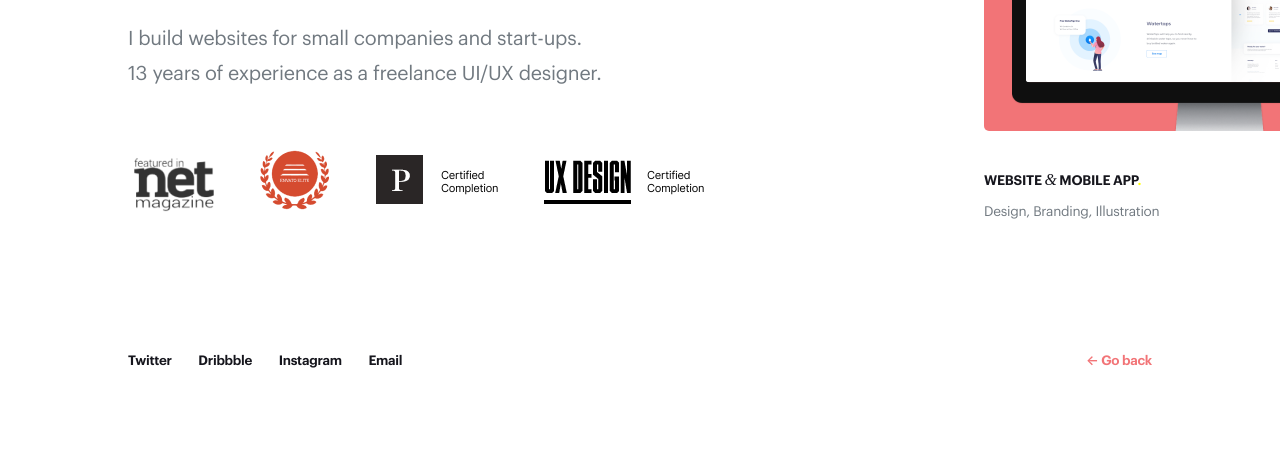
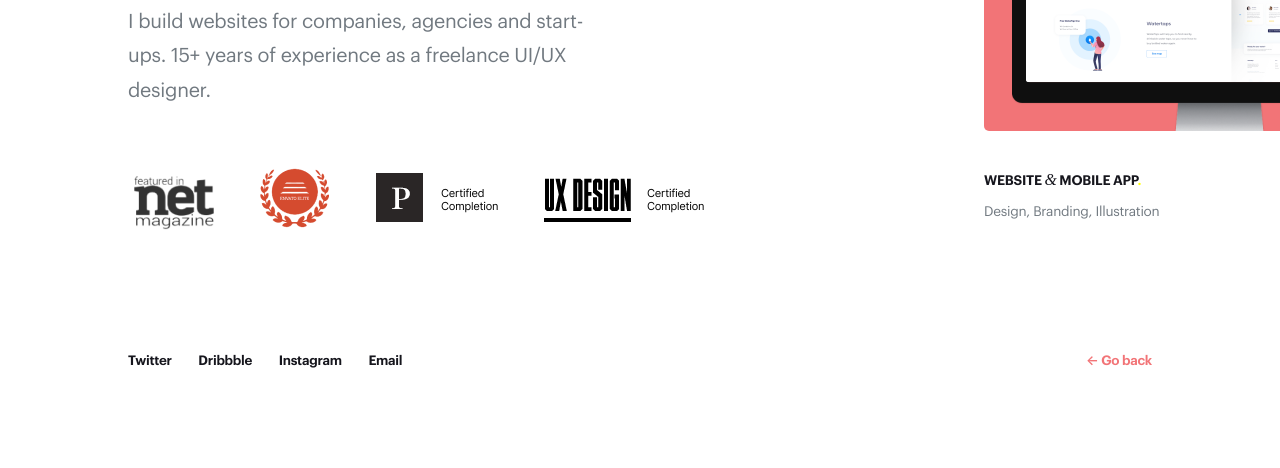
Before and after one commit to darinka-design/darinka-design.github.io, a plain HTML site: page index.html in a window 1280 px wide. Shown: the part 364-832 px from the top of the page. Drawn offline with Linux system fonts and the light colour scheme.

Commit message:
Update index.html - intro text

```diff
--- a/index.html
+++ b/index.html
@@ -283,8 +283,8 @@ body.horizontal main > end { min-width: 0; padding-left: 0; }
 			<h1>	Your website design
 				in&nbsp;good hands.</h1>
 			<p>
-				I build websites for small companies and start-ups.
-				13&nbsp;years of experience as a freelance UI/UX designer.
+				I build websites for companies, agencies and start-ups.
+				15+&nbsp;years of experience as a freelance UI/UX designer.
 			</p>
 			<img src="img/certification.png" alt="Certification and awards - Appeared in net magazine, Elite Envato author, Process Masterclass certified completion, UX Process certified completion" />
 
```
